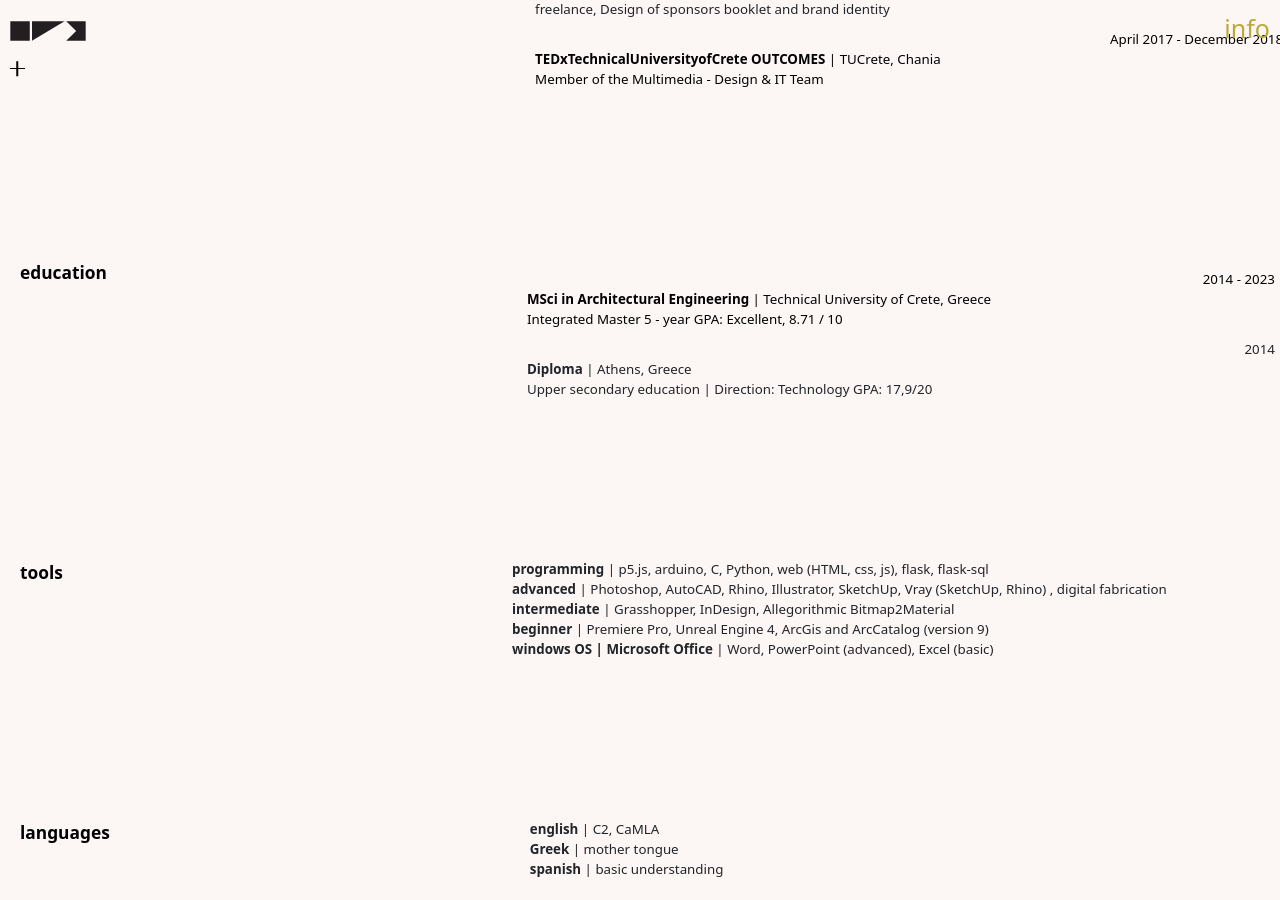
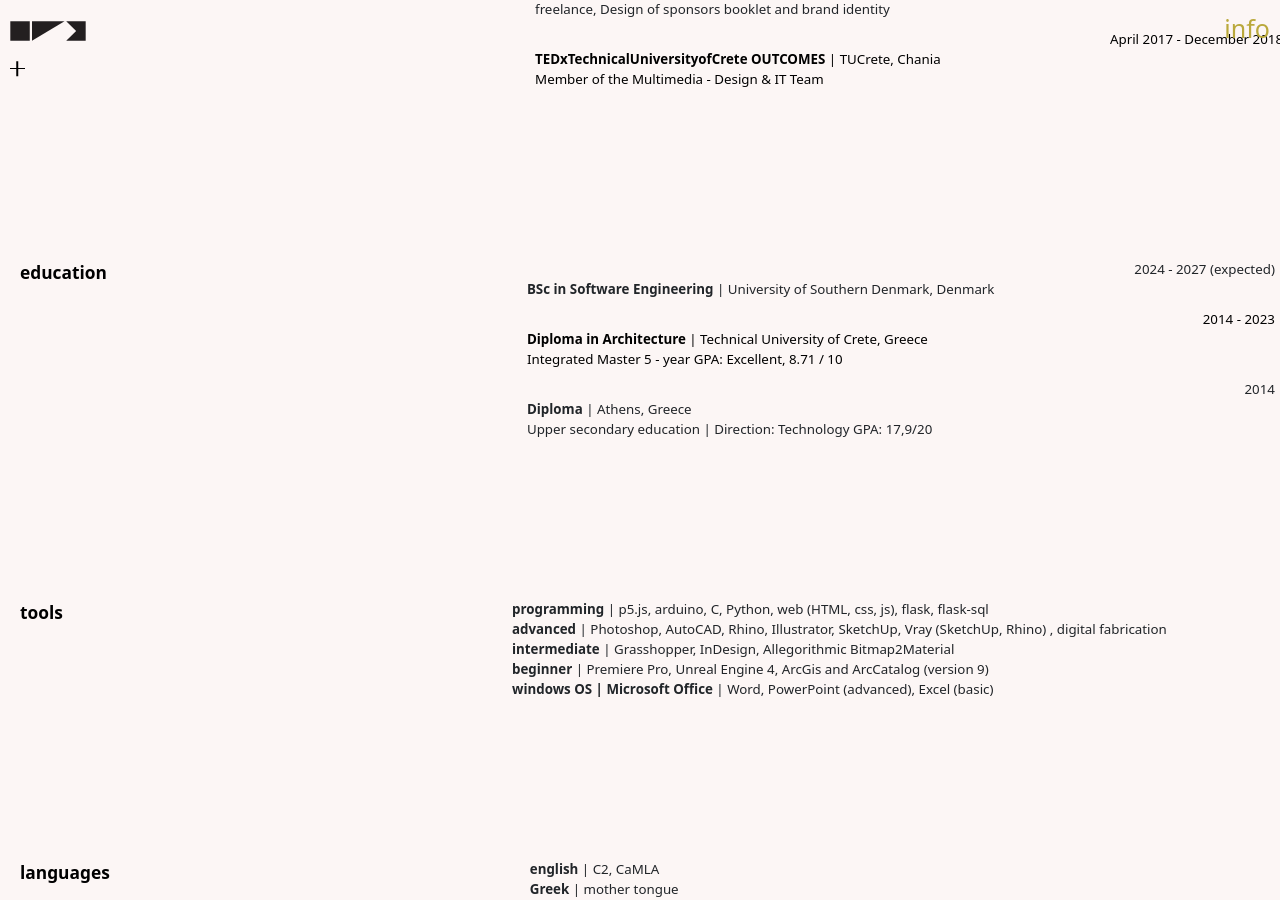
Before and after one commit to evitasimaresi/evitasimaresi.github.io, a Jekyll site: the page built from info.html, in a window 1280 px wide and 900 px high, scrolled down 1333 px. Built offline with Jekyll 4.4.1, drawn with Linux system fonts in a browser that asks for light colours.

Commit message:
updating the info page

```diff
--- a/info.html
+++ b/info.html
@@ -5,13 +5,14 @@ title: info
 
 <div class="intro-info" id="intro">
     <div class="photo-container">
-        <img class="my-photo" src="assets/images/info/IMG-20220323-WA0009.jpg" alt="my personal photo, credits: miskymarton">
+        <img class="my-photo" src="assets/images/info/IMG-20220323-WA0009.jpg"
+            alt="my personal photo, credits: miskymarton">
         <div id="contact-details">
             <h4 class="emphasize">Evita Simaresi</h4>
             <p>Architect | Programmer</p>
             <p>Athens | Barcelona</p>
-            <p>+34611555785</p>
-            <p>+306941577652 (WhatsApp/Viber)</p>
+            <p>+45 61549295 (WhatsApp)</p>
+            <p>+30 6941577652 (Viber)</p>
             <p><a class="link-reverse" href="mailto: psimaresi@tuc.gr">psimaresi@tuc.gr</a></p>
             <p><a class="link-reverse" href="mailto: evitasimaresi@gmail.com">evitasimaresi@gmail.com</a></p>
             <!-- <a class="links" href="https://www.linkedin.com/in/evita-simaresi" target="_blank"
@@ -48,7 +49,7 @@ title: info
 
 
 <!-- experience -->
-<div class="info-grid"  id="experience_link">
+<div class="info-grid" id="experience_link">
     <div class="title-cell-1">
         <a class="link-reverse" href="#experience_link">
             <p>
@@ -158,13 +159,23 @@ title: info
     </div>
     <div>
         <p class="justify-content-start gap-1 w-100">
+        <p style="text-align: right">
+            2024 - 2027 (expected)
+        </p>
+        <p>
+            <strong>BSc in Software Engineering</strong> | University of Southern Denmark, Denmark <br>
+        </p>
+        </p>
+    </div>
+    <div>
+        <p class="justify-content-start gap-1 w-100">
             <button class="btn btn-primary w-100" type="button" data-bs-toggle="collapse" data-bs-target="#ArchTUC"
                 aria-expanded="false" aria-controls="ArchTUC">
                 <p style="text-align: right">
                     2014 - 2023
                 </p>
                 <p>
-                    <strong>MSci in Architectural Engineering</strong> | Technical University of Crete, Greece <br>
+                    <strong>Diploma in Architecture</strong> | Technical University of Crete, Greece <br>
                     Integrated Master 5 - year
                     GPA: Excellent, 8.71 / 10
                 </p>
```
